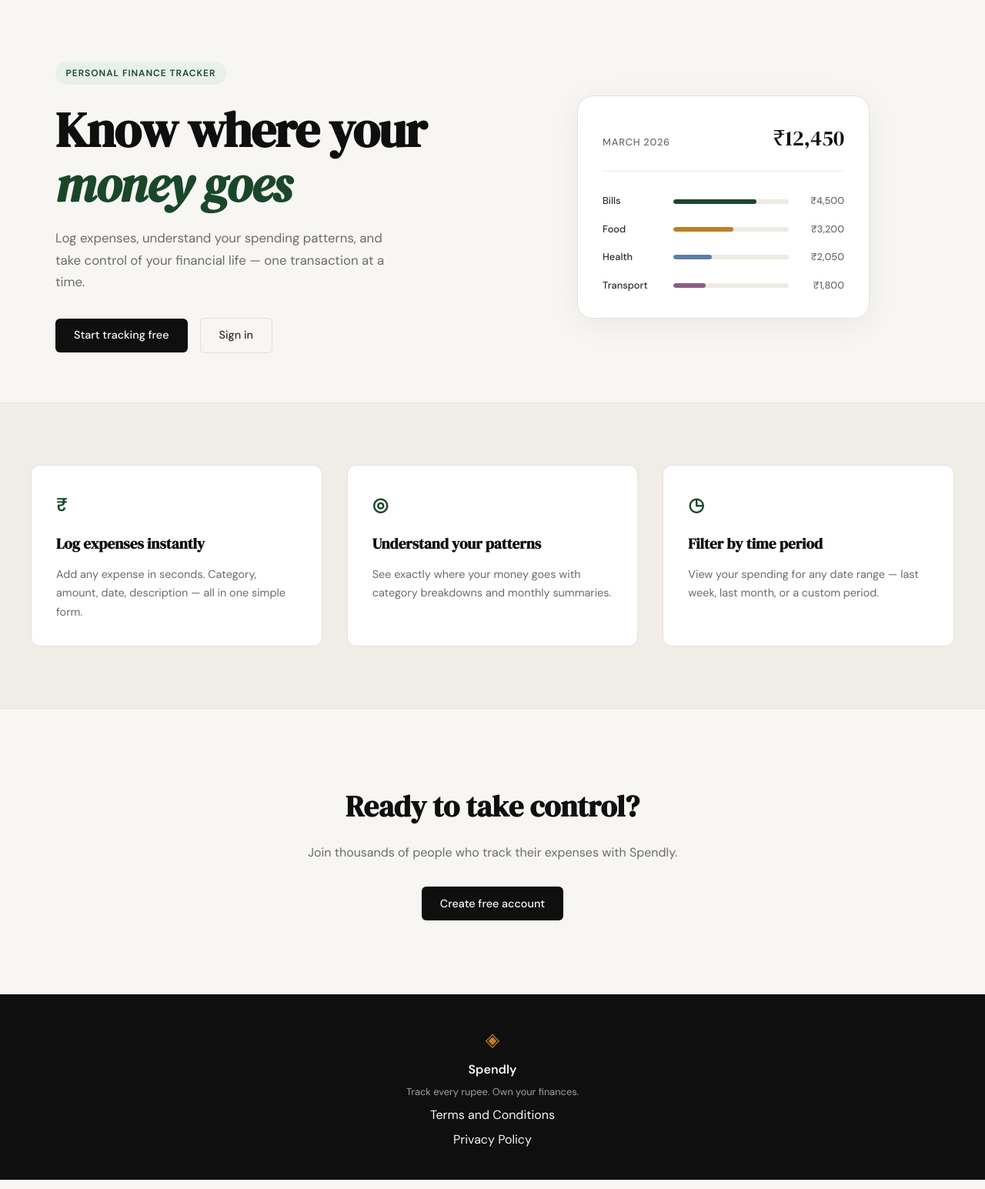
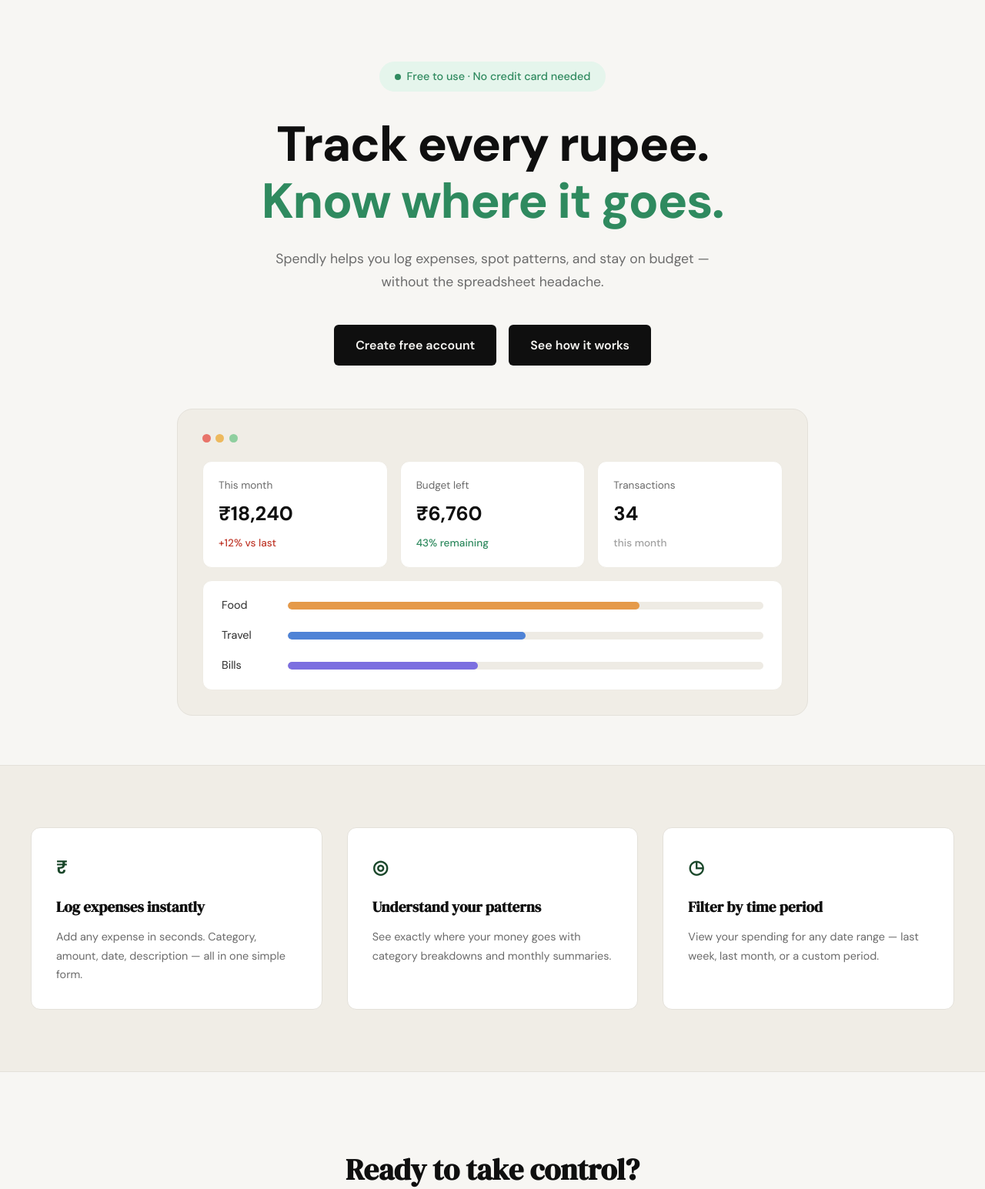
Before and after one commit to nitishkumarroy05/spendly, a Flask app: page / in a window 1280 px wide. Shown: the part 61-1606 px from the top of the page at 77% size. Run offline with Flask 3, Linux system fonts and the light colour scheme.

Commit message:
landing: redesign hero section to match mockup

```diff
--- /dev/null
+++ b/static/css/landing.css
@@ -0,0 +1,189 @@
+/* ------------------------------------------------------------------ */
+/* Landing hero                                                        */
+/* ------------------------------------------------------------------ */
+
+.landing-hero {
+    padding: 5rem 2rem 4rem;
+    text-align: center;
+}
+
+.landing-hero-inner {
+    max-width: 900px;
+    margin: 0 auto;
+}
+
+.landing-hero-badge {
+    display: inline-flex;
+    align-items: center;
+    gap: 0.5rem;
+    background: #e5f5ec;
+    color: #2f8a5f;
+    font-size: 0.9rem;
+    font-weight: 500;
+    padding: 0.5rem 1.25rem;
+    border-radius: 999px;
+    margin-bottom: 2rem;
+}
+
+.landing-hero-badge-dot {
+    width: 8px;
+    height: 8px;
+    border-radius: 50%;
+    background: #2f8a5f;
+    flex-shrink: 0;
+}
+
+.landing-hero-title {
+    font-family: 'DM Sans', system-ui, sans-serif;
+    font-weight: 800;
+    font-size: clamp(2.5rem, 6vw, 4rem);
+    line-height: 1.15;
+    letter-spacing: -0.02em;
+    color: var(--ink);
+    margin-bottom: 1.5rem;
+}
+
+.landing-hero-title-accent {
+    color: #2f8a5f;
+}
+
+.landing-hero-subtitle {
+    font-size: 1.1rem;
+    color: var(--ink-muted);
+    line-height: 1.7;
+    max-width: 620px;
+    margin: 0 auto 2.5rem;
+}
+
+.landing-hero-actions {
+    display: flex;
+    justify-content: center;
+    gap: 1rem;
+    margin-bottom: 3.5rem;
+}
+
+.landing-btn {
+    display: inline-block;
+    background: var(--ink);
+    color: var(--paper);
+    padding: 0.85rem 1.75rem;
+    border-radius: var(--radius-sm);
+    font-size: 1rem;
+    font-weight: 600;
+    text-decoration: none;
+    transition: background 0.2s;
+}
+
+.landing-btn:hover {
+    background: #2f8a5f;
+}
+
+.landing-hero-card {
+    background: var(--paper-warm);
+    border: 1px solid var(--border);
+    border-radius: var(--radius-lg);
+    padding: 2rem;
+    text-align: left;
+    max-width: 820px;
+    margin: 0 auto;
+}
+
+.landing-card-dots {
+    display: flex;
+    gap: 0.4rem;
+    margin-bottom: 1.5rem;
+}
+
+.landing-card-dot {
+    width: 11px;
+    height: 11px;
+    border-radius: 50%;
+}
+
+.landing-card-dot-red { background: #e8746a; }
+.landing-card-dot-yellow { background: #edb95e; }
+.landing-card-dot-green { background: #8fcf9f; }
+
+.landing-stats {
+    display: grid;
+    grid-template-columns: repeat(3, 1fr);
+    gap: 1rem;
+    margin-bottom: 1rem;
+}
+
+.landing-stat {
+    background: var(--paper-card);
+    border: 1px solid var(--border-soft);
+    border-radius: var(--radius-md);
+    padding: 1.25rem;
+    display: flex;
+    flex-direction: column;
+    gap: 0.4rem;
+}
+
+.landing-stat-label {
+    font-size: 0.85rem;
+    color: var(--ink-muted);
+}
+
+.landing-stat-value {
+    font-size: 1.6rem;
+    font-weight: 700;
+    color: var(--ink);
+}
+
+.landing-stat-delta {
+    font-size: 0.85rem;
+    font-weight: 500;
+}
+
+.landing-stat-delta-red { color: var(--danger); }
+.landing-stat-delta-green { color: #2f8a5f; }
+.landing-stat-delta-muted { color: var(--ink-faint); }
+
+.landing-bars {
+    background: var(--paper-card);
+    border: 1px solid var(--border-soft);
+    border-radius: var(--radius-md);
+    padding: 1.25rem 1.5rem;
+    display: flex;
+    flex-direction: column;
+    gap: 1rem;
+}
+
+.landing-bar-row {
+    display: grid;
+    grid-template-columns: 70px 1fr;
+    align-items: center;
+    gap: 1rem;
+}
+
+.landing-bar-label {
+    font-size: 0.9rem;
+    color: var(--ink-soft);
+}
+
+.landing-bar-track {
+    height: 10px;
+    background: var(--border-soft);
+    border-radius: 999px;
+    overflow: hidden;
+}
+
+.landing-bar-fill {
+    height: 100%;
+    border-radius: 999px;
+}
+
+.landing-bar-food { background: #e59a4a; }
+.landing-bar-travel { background: #4f83d6; }
+.landing-bar-bills { background: #7c6fe0; }
+
+@media (max-width: 640px) {
+    .landing-stats {
+        grid-template-columns: 1fr;
+    }
+    .landing-hero-actions {
+        flex-direction: column;
+    }
+}
--- a/templates/landing.html
+++ b/templates/landing.html
@@ -2,59 +2,78 @@
 
 {% block title %}Spendly — Track Every Rupee{% endblock %}
 
+{% block head %}
+<link href="https://fonts.googleapis.com/css2?family=DM+Sans:wght@700;800&display=swap" rel="stylesheet">
+<link rel="stylesheet" href="{{ url_for('static', filename='css/landing.css') }}">
+{% endblock %}
+
 {% block content %}
 
-<section class="hero">
-    <div class="hero-inner">
-        <div class="hero-badge">Personal Finance Tracker</div>
-        <h1 class="hero-title">
-            Know where your<br>
-            <em>money goes</em>
+<section class="landing-hero">
+    <div class="landing-hero-inner">
+        <div class="landing-hero-badge">
+            <span class="landing-hero-badge-dot"></span>
+            Free to use &middot; No credit card needed
+        </div>
+
+        <h1 class="landing-hero-title">
+            Track every rupee.<br>
+            <span class="landing-hero-title-accent">Know where it goes.</span>
         </h1>
-        <p class="hero-subtitle">
-            Log expenses, understand your spending patterns,
-            and take control of your financial life —
-            one transaction at a time.
+
+        <p class="landing-hero-subtitle">
+            Spendly helps you log expenses, spot patterns, and stay
+            on budget — without the spreadsheet headache.
         </p>
-        <div class="hero-actions">
-            <a href="{{ url_for('register') }}" class="btn-primary">Start tracking free</a>
-            <a href="{{ url_for('login') }}" class="btn-ghost">Sign in</a>
+
+        <div class="landing-hero-actions">
+            <a href="{{ url_for('register') }}" class="landing-btn">Create free account</a>
+            <a href="#" class="landing-btn">See how it works</a>
         </div>
-    </div>
-    <div class="hero-visual">
-        <div class="mock-card">
-            <div class="mock-card-header">
-                <span class="mock-label">March 2026</span>
-                <span class="mock-total">₹12,450</span>
+
+        <div class="landing-hero-card">
+            <div class="landing-card-dots">
+                <span class="landing-card-dot landing-card-dot-red"></span>
+                <span class="landing-card-dot landing-card-dot-yellow"></span>
+                <span class="landing-card-dot landing-card-dot-green"></span>
             </div>
-            <div class="mock-bars">
-                <div class="mock-bar-row">
-                    <span class="mock-cat">Bills</span>
-                    <div class="mock-bar-track">
-                        <div class="mock-bar" style="width: 72%"></div>
+
+            <div class="landing-stats">
+                <div class="landing-stat">
+                    <span class="landing-stat-label">This month</span>
+                    <span class="landing-stat-value">₹18,240</span>
+                    <span class="landing-stat-delta landing-stat-delta-red">+12% vs last</span>
+                </div>
+                <div class="landing-stat">
+                    <span class="landing-stat-label">Budget left</span>
+                    <span class="landing-stat-value">₹6,760</span>
+                    <span class="landing-stat-delta landing-stat-delta-green">43% remaining</span>
+                </div>
+                <div class="landing-stat">
+                    <span class="landing-stat-label">Transactions</span>
+                    <span class="landing-stat-value">34</span>
+                    <span class="landing-stat-delta landing-stat-delta-muted">this month</span>
+                </div>
+            </div>
+
+            <div class="landing-bars">
+                <div class="landing-bar-row">
+                    <span class="landing-bar-label">Food</span>
+                    <div class="landing-bar-track">
+                        <div class="landing-bar-fill landing-bar-food" style="width: 74%"></div>
                     </div>
-                    <span class="mock-amt">₹4,500</span>
                 </div>
-                <div class="mock-bar-row">
-                    <span class="mock-cat">Food</span>
-                    <div class="mock-bar-track">
-                        <div class="mock-bar mock-bar-2" style="width: 52%"></div>
+                <div class="landing-bar-row">
+                    <span class="landing-bar-label">Travel</span>
+                    <div class="landing-bar-track">
+                        <div class="landing-bar-fill landing-bar-travel" style="width: 50%"></div>
                     </div>
-                    <span class="mock-amt">₹3,200</span>
                 </div>
-                <div class="mock-bar-row">
-                    <span class="mock-cat">Health</span>
-                    <div class="mock-bar-track">
-                        <div class="mock-bar mock-bar-3" style="width: 33%"></div>
+                <div class="landing-bar-row">
+                    <span class="landing-bar-label">Bills</span>
+                    <div class="landing-bar-track">
+                        <div class="landing-bar-fill landing-bar-bills" style="width: 40%"></div>
                     </div>
-                    <span class="mock-amt">₹2,050</span>
-                </div>
-                <div class="mock-bar-row">
-                    <span class="mock-cat">Transport</span>
-                    <div class="mock-bar-track">
-                        <div class="mock-bar mock-bar-4" style="width: 28%"></div>
-                    </div>
-                    <span class="mock-amt">₹1,800</span>
                 </div>
             </div>
         </div>
```
